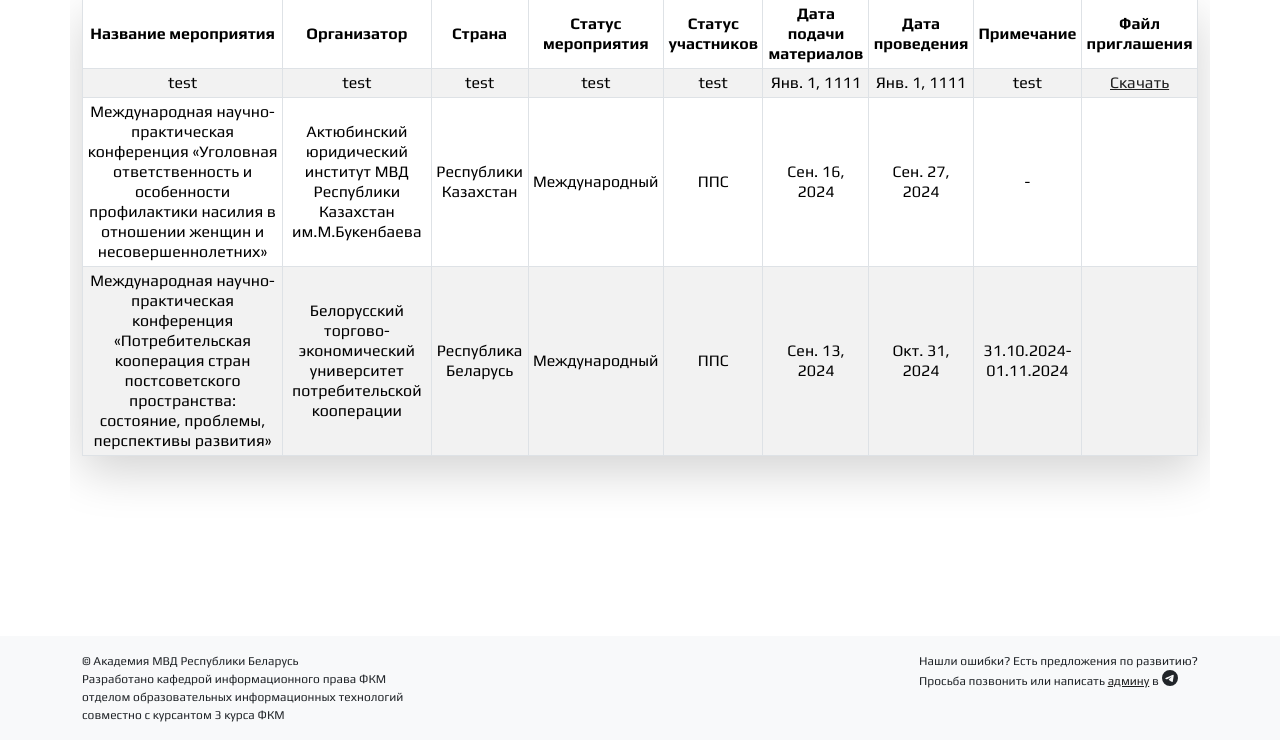
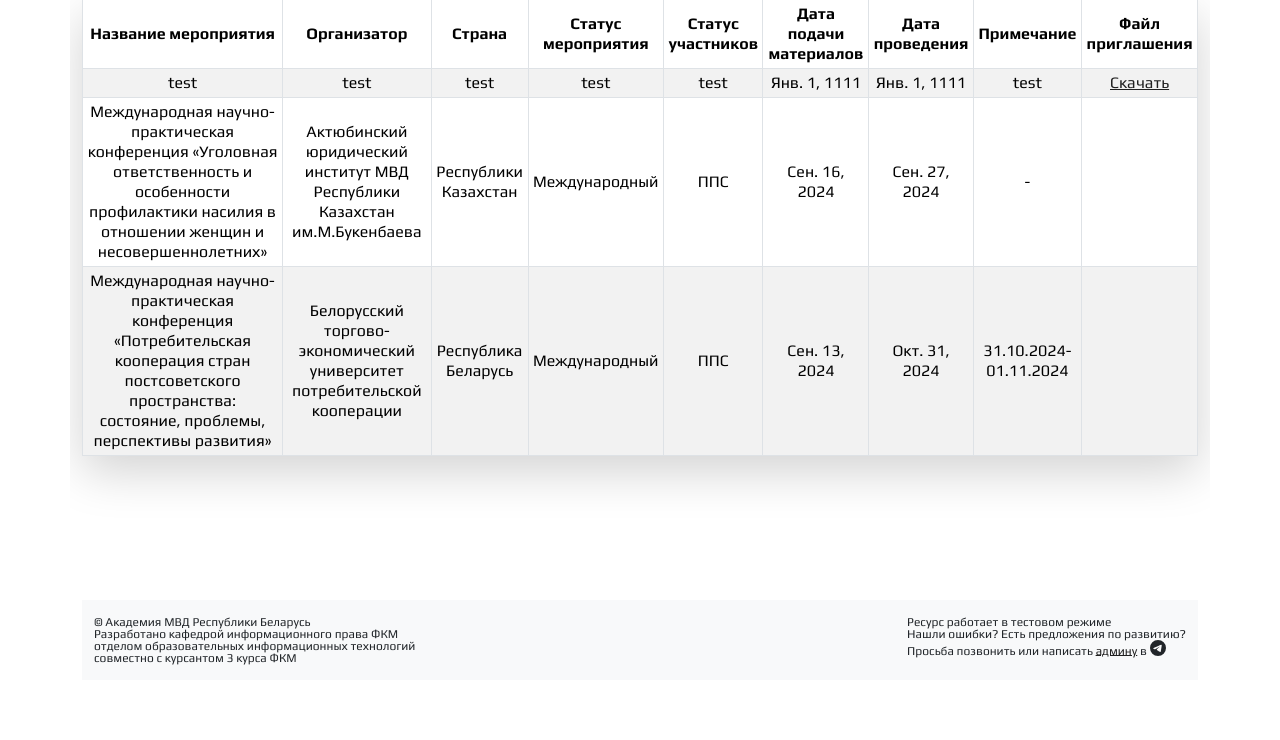
Before and after one commit to vadimmez/Base_gubep, a Django app: page / in a window 1280 px wide. Shown: the part 134-874 px from the top of the page. Run offline with Django 3.2, Linux system fonts and the light colour scheme; data comes from the database, SQL or seed files in the repository; some libraries are stand-ins or nearby versions.

Commit message:
add index

```diff
--- a/base/templates/base/index.html
+++ b/base/templates/base/index.html
@@ -5,7 +5,7 @@
 <!doctype html>
 <html lang="en" class="h-100" data-bs-theme="auto" xmlns="http://www.w3.org/1999/html">
 <head>
-    <script src="/docs/5.3/assets/js/color-modes.js"></script>
+<!--    <script src="/docs/5.3/assets/js/color-modes.js"></script>-->
 
     <meta charset="utf-8">
     <meta name="viewport" content="width=device-width, initial-scale=1">
@@ -17,23 +17,25 @@
     <link href="{% static 'base/css/bootstrap.css' %}" rel="stylesheet">
 
     <!--    Тренировка-->
-    <link rel="preconnect" href="https://fonts.googleapis.com">
-    <link rel="preconnect" href="https://fonts.gstatic.com" crossorigin>
+<!--    <link rel="preconnect" href="https://fonts.googleapis.com">-->
+<!--    <link rel="preconnect" href="https://fonts.gstatic.com" crossorigin>-->
+<!--    Подключение шрифта Play-->
     <link href="https://fonts.googleapis.com/css2?family=Play:wght@400;700&display=swap" rel="stylesheet">
+<!--Подключение static-->
     <link href="{% static 'base/css/style.css' %}" rel="stylesheet">
     <!-- Favicons -->
-    <link rel="apple-touch-icon" href="/docs/5.3/assets/img/favicons/apple-touch-icon.png"
-          sizes="180x180">
-    <link rel="icon" href="/docs/5.3/assets/img/favicons/favicon-32x32.png" sizes="32x32"
-          type="image/png">
-    <link rel="icon" href="/docs/5.3/assets/img/favicons/favicon-16x16.png" sizes="16x16"
-          type="image/png">
-    <link rel="manifest" href="/docs/5.3/assets/img/favicons/manifest.json">
-    <link rel="mask-icon" href="/docs/5.3/assets/img/favicons/safari-pinned-tab.svg"
-          color="#712cf9">
-    <link rel="icon" href="/docs/5.3/assets/img/favicons/favicon.ico">
-    <meta name="theme-color" content="#712cf9">
+<!--    <link rel="apple-touch-icon" href="/docs/5.3/assets/img/favicons/apple-touch-icon.png" sizes="180x180">-->
+<!--    <link rel="icon" href="/docs/5.3/assets/img/favicons/favicon-32x32.png" sizes="32x32"-->
+<!--          type="image/png">-->
+<!--    <link rel="icon" href="/docs/5.3/assets/img/favicons/favicon-16x16.png" sizes="16x16"-->
+<!--          type="image/png">-->
+<!--    <link rel="manifest" href="/docs/5.3/assets/img/favicons/manifest.json">-->
+<!--    <link rel="mask-icon" href="/docs/5.3/assets/img/favicons/safari-pinned-tab.svg"-->
+<!--          color="#712cf9">-->
+<!--    <link rel="icon" href="/docs/5.3/assets/img/favicons/favicon.ico">-->
+<!--    <meta name="theme-color" content="#712cf9">-->
 
+<!--    <link href="{% static 'base/css/sticky-footer-navbar.css' %}" rel="stylesheet">-->
 
     <style>
         /*@font-face {*/
@@ -142,13 +144,10 @@
             text-align: center;
         }
 
-
-
     </style>
 
 
     <!-- Custom styles for this template -->
-    <link href="{% static 'base/css/sticky-footer-navbar.css' %}" rel="stylesheet">
 
 </head>
 <body class="d-flex flex-column h-100">
@@ -397,17 +396,15 @@
         </tbody>
     </table>
     <br><br><br><br>
-</div>
-
-<!--footer-->
-<footer class="footer mt-auto py-3 bg-body-tertiary">
-    <div style="display: flex; justify-content: space-between; font-size: 12px" class="container d-flex">
+    <footer class="footer mt-auto py-3 bg-body-tertiary">
+    <div style="display: flex; justify-content: space-between; font-size: 12px; line-height: 12px" class="container d-flex">
         <div>© Академия МВД Республики Беларусь<br>Разработано кафедрой информационного права
             ФКМ<br>отделом образовательных информационных технологий<br>совместно с курсантом 3 курса
             ФКМ
         </div>
 
-        <div>Нашли ошибки? Есть предложения по развитию? <br>Просьба позвонить или написать <a
+        <div style=" line-height: 12px">Ресурс работает в тестовом режиме<br>Нашли ошибки? Есть предложения по развитию? <br>Просьба позвонить или
+            написать <a
                 href="https://t.me/Ni_shagu_Nazadd">админу</a> в
             <svg xmlns="http://www.w3.org/2000/svg" width="16" height="16" fill="currentColor"
                  class="bi bi-telegram" viewBox="0 0 16 16">
@@ -419,6 +416,29 @@
 
 </footer>
 
+</div>
+
+<!--footer-->
+<!--<footer class="footer mt-auto py-3 bg-body-tertiary">-->
+<!--    <div style="display: flex; justify-content: space-between; font-size: 12px; line-height: 12px" class="container d-flex">-->
+<!--        <div>© Академия МВД Республики Беларусь<br>Разработано кафедрой информационного права-->
+<!--            ФКМ<br>отделом образовательных информационных технологий<br>совместно с курсантом 3 курса-->
+<!--            ФКМ-->
+<!--        </div>-->
+
+<!--        <div style=" line-height: 12px">Ресурс работает в тестовом режиме<br>Нашли ошибки? Есть предложения по развитию? <br>Просьба позвонить или-->
+<!--            написать <a-->
+<!--                href="https://t.me/Ni_shagu_Nazadd">админу</a> в-->
+<!--            <svg xmlns="http://www.w3.org/2000/svg" width="16" height="16" fill="currentColor"-->
+<!--                 class="bi bi-telegram" viewBox="0 0 16 16">-->
+<!--                <path d="M16 8A8 8 0 1 1 0 8a8 8 0 0 1 16 0zM8.287 5.906c-.778.324-2.334.994-4.666 2.01-.378.15-.577.298-.595.442-.03.243.275.339.69.47l.175.055c.408.133.958.288 1.243.294.26.006.549-.1.868-.32 2.179-1.471 3.304-2.214 3.374-2.23.05-.012.12-.026.166.016.047.041.042.12.037.141-.03.129-1.227 1.241-1.846 1.817-.193.18-.33.307-.358.336a8.154 8.154 0 0 1-.188.186c-.38.366-.664.64.015 1.088.327.216.589.393.85.571.284.194.568.387.936.629.093.06.183.125.27.187.331.236.63.448.997.414.214-.02.435-.22.547-.82.265-1.417.786-4.486.906-5.751a1.426 1.426 0 0 0-.013-.315.337.337 0 0 0-.114-.217.526.526 0 0 0-.31-.093c-.3.005-.763.166-2.984 1.09z"/>-->
+<!--            </svg>-->
+<!--        </div>-->
+
+<!--    </div>-->
+
+<!--</footer>-->
+
 
 <!--scripts-->
 <script src="{% static 'base/js/bootstrap.bundle.min.js' %}"></script>
```
